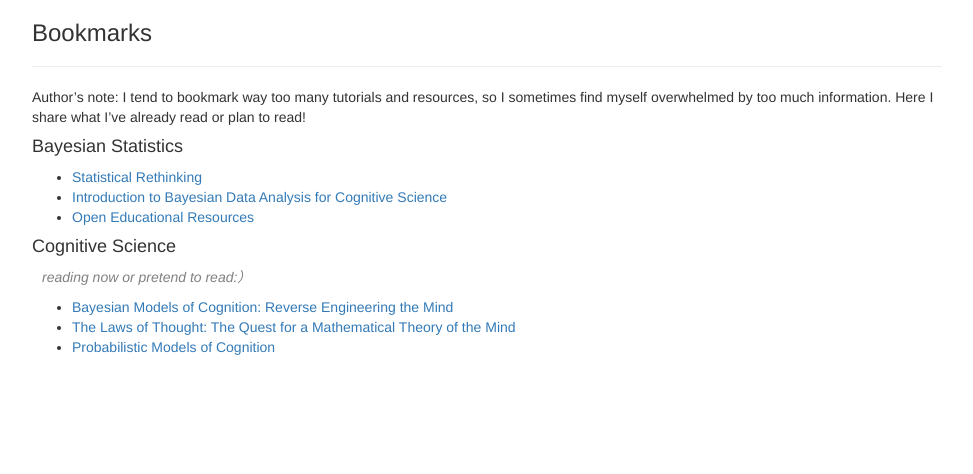
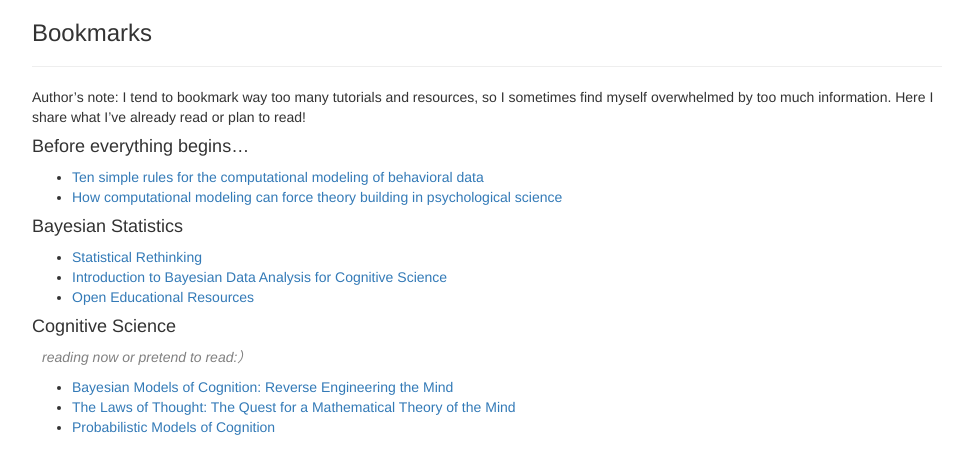
Before and after one commit to hlybot-dot/Academic_Punk, a plain HTML site: page bookmark.html in a window 1280 px wide. Shown: the whole page, without its empty margins (153-1126 px from the left). Drawn offline with nearby package versions, Linux system fonts and the light colour scheme; some packages are replaced by stand-ins of ours.

Commit message:
Add files via upload

```diff
--- a/bookmark.html
+++ b/bookmark.html
@@ -358,6 +358,16 @@ display: none;
 <p>Author’s note: I tend to bookmark way too many tutorials and
 resources, so I sometimes find myself overwhelmed by too much
 information. Here I share what I’ve already read or plan to read!</p>
+<div id="before-everything-begins" class="section level4">
+<h4>Before everything begins…</h4>
+<ul>
+<li><a href="https://elifesciences.org/articles/49547/">Ten simple rules
+for the computational modeling of behavioral data</a></li>
+<li><a href="https://openreview.net/pdf?id=QjUEAuHHq86">How
+computational modeling can force theory building in psychological
+science</a></li>
+</ul>
+</div>
 <div id="bayesian-statistics" class="section level4">
 <h4>Bayesian Statistics</h4>
 <ul>
```
Also changed, not shown: 1 other file.
